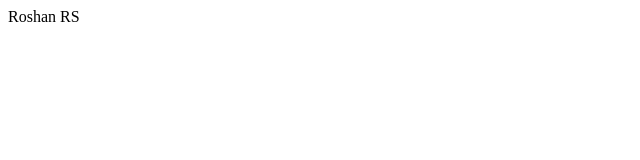
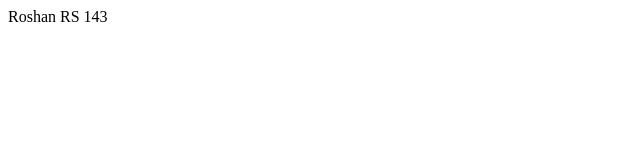
Before and after one commit to Roshan-R-S/Hakuna-Matata, a plain HTML site: page index.html in a window 1280 px wide. Shown: the full height of the page, 0-640 px from the left. Drawn offline with Linux system fonts and the light colour scheme.

Commit message:
Update index.html

```diff
--- a/index.html
+++ b/index.html
@@ -7,6 +7,6 @@
     <title>Document</title>
 </head>
 <body>
-    Roshan RS
+    Roshan RS 143
 </body>
 </html>
```
